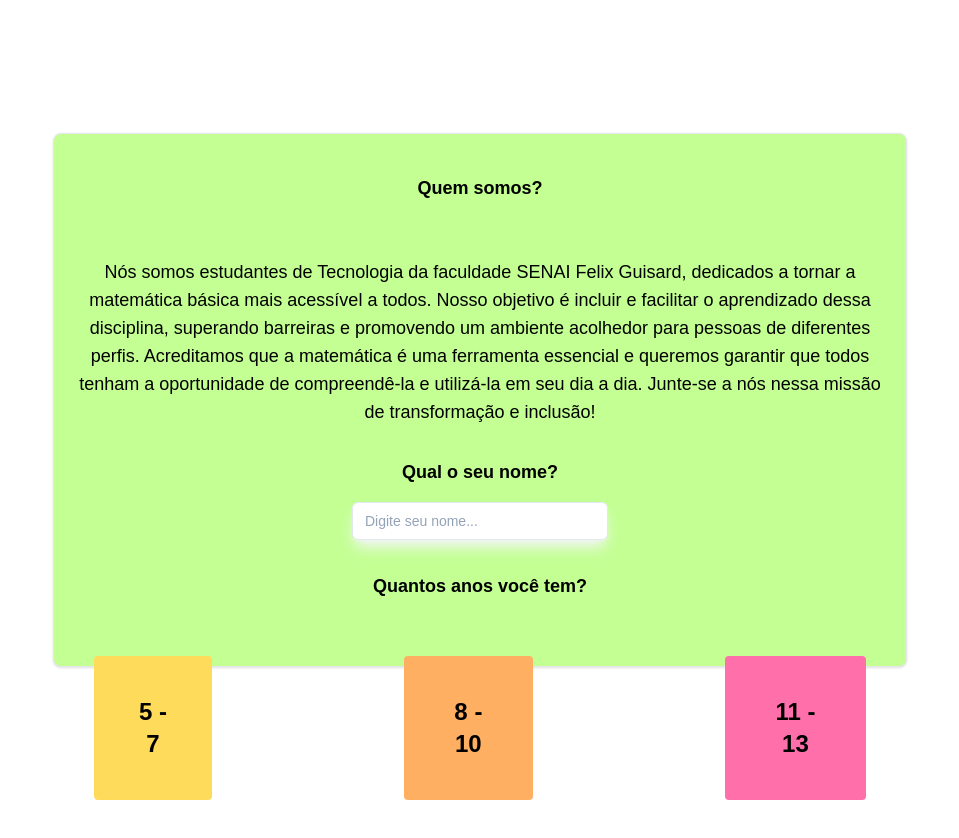
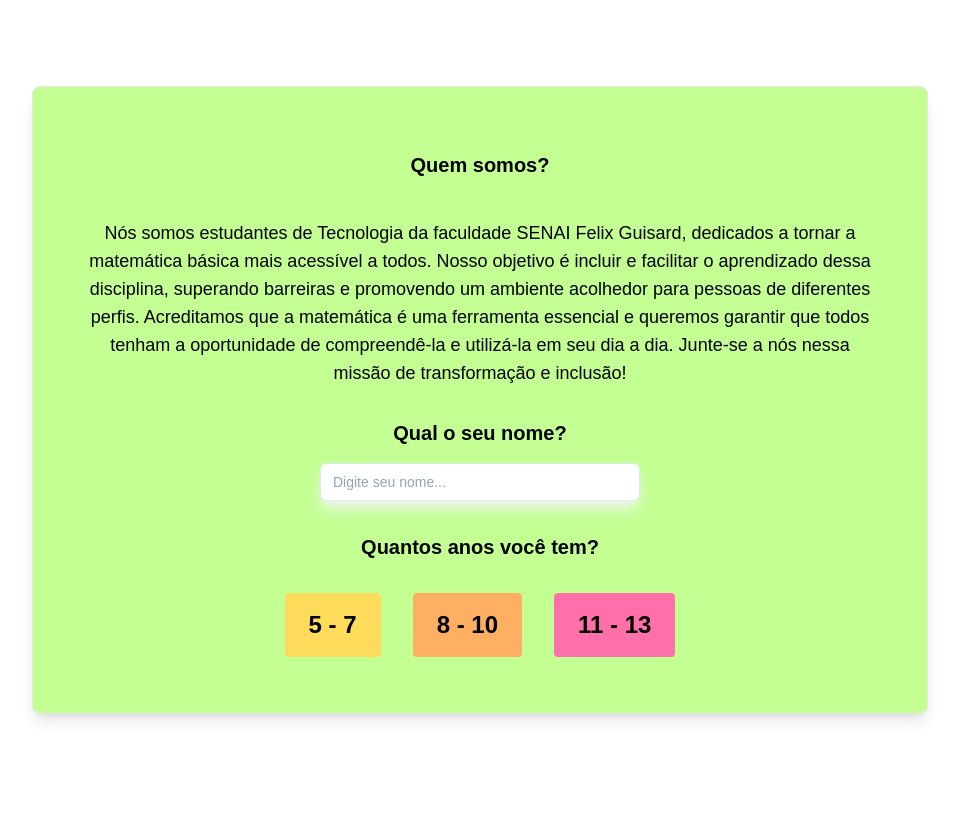
Before and after one commit to Gabriemon/quizzapp, a Next.js app: page / in a window 1280 px wide. Shown: the whole page, without its empty margins (160-1119 px from the left). After the commit the page ends 800 px from the top, so only its background shows below. Built offline with nearby package versions, Linux system fonts and the light colour scheme.

Commit message:
responsividade

```diff
--- a/package.json
+++ b/package.json
@@ -9,9 +9,10 @@
     "lint": "next lint"
   },
   "dependencies": {
+    "next": "14.2.13",
+    "quizzproject": "file:",
     "react": "^18",
-    "react-dom": "^18",
-    "next": "14.2.13"
+    "react-dom": "^18"
   },
   "devDependencies": {
     "postcss": "^8",
--- a/src/app/components/exercicio.js
+++ b/src/app/components/exercicio.js
@@ -1,5 +1,4 @@
 "use client"
-import { Input } from "postcss"
 import React, { useState } from "react"
 
 export default function Inicial({ setCurrentPage, currentState, setCurrentState }) {
@@ -9,27 +8,29 @@ export default function Inicial({ setCurrentPage, currentState, setCurrentState
     const nome = currentState.length > 0 ? currentState[0].name : "Explorador";
 
     const Game = () => {
-        const newState = [...currentState,]
+        const newState = [...currentState]
         setCurrentState(newState)
         setCurrentPage('Jogo')
     }
 
     return (
         <>
-            <div className="flex items-center justify-center h-screen">
-                <div className="size-4/6 bg-customgreen border border-gray-200 rounded-lg shadow dark:border-gray-700">
-                    <h1 className=" flex justify-center p-4 text-black text-lg font-bold">Olá {name}Seja bem vindo ao Quiz de Desafios de Matemática para Crianças de 5 a 7 Anos!</h1>
-                    <p className=" flex justify-center p-4 text-black text-lg font-bold">Olá, pequeno explorador! 🎉 Você está prestes a embarcar em uma aventura incrível no mundo da
-                        matemática! Neste quiz divertido, você encontrará muitos desafios legais que vão fazer você pensar, contar e, principalmente, se divertir!</p>
-                    <p className="flex justify-center p-4 text-black text-lg font-bold">
-                        O que você vai encontrar:</p>
-                    <li className="text-black font-bold pl-8">Contagem Divertida: Prepare-se para contar objetos coloridos, como frutas ou brinquedos. Você vai aprender a contar até 20 e até mais, se quiser!</li>
-                    <br/>
-                    <li className="text-black font-bold pl-8">Problemas de Adição e Subtração: Aqui, você vai resolver pequenas adições e subtrações. Por exemplo, “Se você tem 3 maçãs e ganha mais 2, quantas maçãs você
-                    tem agora?” Vamos lá, é só somar!</li>
-                <div className="flex justify-center p-16">
-                <button onClick={Game} className="bg-custompink font-bold py-10 px-10 mt-0 rounded text-black text-2xl">Vamos começar !</button>
-                </div>
+            <div className="flex items-center justify-center min-h-screen bg-gray-100 p-4">
+                <div className="w-full max-w-4xl bg-customgreen border border-gray-200 rounded-lg shadow-lg p-6">
+                    <h1 className="text-center text-black text-lg md:text-xl lg:text-2xl font-bold">Olá {name}, seja bem-vindo ao Quiz de Desafios de Matemática para Crianças de 5 a 7 Anos!</h1>
+
+                    <p className="text-center text-black text-base md:text-lg lg:text-xl font-bold mt-4">Olá, pequeno explorador! 🎉 Você está prestes a embarcar em uma aventura incrível no mundo da matemática! Neste quiz divertido, você encontrará muitos desafios legais que vão fazer você pensar, contar e, principalmente, se divertir!</p>
+
+                    <p className="text-center text-black text-base md:text-lg lg:text-xl font-bold mt-4">O que você vai encontrar:</p>
+
+                    <ul className="list-inside list-disc pl-6 md:pl-10">
+                        <li className="text-black text-base md:text-lg lg:text-xl font-bold mt-2">Contagem Divertida: Prepare-se para contar objetos coloridos, como frutas ou brinquedos. Você vai aprender a contar até 20 e até mais, se quiser!</li>
+                        <li className="text-black text-base md:text-lg lg:text-xl font-bold mt-2">Problemas de Adição e Subtração: Aqui, você vai resolver pequenas adições e subtrações. Por exemplo, “Se você tem 3 maçãs e ganha mais 2, quantas maçãs você tem agora?” Vamos lá, é só somar!</li>
+                    </ul>
+
+                    <div className="flex justify-center mt-8">
+                        <button onClick={Game} className="bg-custompink font-bold py-4 px-8 rounded text-black text-lg md:text-xl lg:text-2xl hover:bg-pink-400 transition duration-300">Vamos começar!</button>
+                    </div>
                 </div>
             </div>
         </>
--- a/src/app/components/inicial.js
+++ b/src/app/components/inicial.js
@@ -15,31 +15,36 @@ export default function Inicial({ setCurrentPage, currentState, setCurrentState
 
     return (
         <>
-            <div className="flex items-center justify-center h-screen">
-                <div className="size-4/6 bg-customgreen border border-gray-200 rounded-lg shadow dark:border-gray-700">
-                    <h1 className="flex justify-center p-10 text-black text-lg font-bold">Quem somos?</h1>
-                    <p className="text-black text-lg p-4 text-center">Nós somos estudantes de Tecnologia da faculdade SENAI Felix Guisard, dedicados a tornar a matemática básica mais acessível a todos. Nosso objetivo é incluir e facilitar o aprendizado dessa disciplina, superando barreiras e promovendo um ambiente acolhedor para pessoas de diferentes perfis. Acreditamos que a matemática é uma ferramenta essencial e queremos garantir que todos tenham a oportunidade de compreendê-la e utilizá-la em seu dia a dia. Junte-se a nós nessa missão de transformação e inclusão!</p>
-                    <h1 className="flex justify-center p-4 text-black text-lg font-bold">Qual o seu nome?</h1>
+            <div className="flex items-center justify-center h-screen p-4">
+                {/* Aqui ajustamos a largura e mantemos o formato retangular com padding ajustável */}
+                <div className="w-full max-w-4xl bg-customgreen border border-gray-200 rounded-lg shadow-lg p-6 md:p-10 dark:border-gray-700">
+                    <h1 className="flex justify-center p-6 text-black text-lg md:text-xl font-bold">Quem somos?</h1>
+                    <p className="text-black text-base md:text-lg p-4 text-center">
+                        Nós somos estudantes de Tecnologia da faculdade SENAI Felix Guisard, dedicados a tornar a matemática básica mais acessível a todos. Nosso objetivo é incluir e facilitar o aprendizado dessa disciplina, superando barreiras e promovendo um ambiente acolhedor para pessoas de diferentes perfis. Acreditamos que a matemática é uma ferramenta essencial e queremos garantir que todos tenham a oportunidade de compreendê-la e utilizá-la em seu dia a dia. Junte-se a nós nessa missão de transformação e inclusão!
+                    </p>
+                    <h1 className="flex justify-center p-4 text-black text-lg md:text-xl font-bold">Qual o seu nome?</h1>
                     <div className="flex justify-center pb-4">
                         <input
                             type="text"
                             placeholder="Digite seu nome..."
                             value={name}
                             onChange={handleNameChange}
-                            className="w-64 bg-white placeholder:text-slate-400 text-slate-700 text-sm border border-slate-200 rounded-md px-3 py-2 transition duration-300 ease focus:outline-none focus:border-slate-500 hover:border-slate-300 shadow-lg shadow-gray-100 ring-4 ring-transparent focus:ring-slate-100"
+                            className="w-full max-w-xs bg-white placeholder:text-slate-400 text-slate-700 text-sm border border-slate-200 rounded-md px-3 py-2 transition duration-300 ease focus:outline-none focus:border-slate-500 hover:border-slate-300 shadow-lg shadow-gray-100 ring-4 ring-transparent focus:ring-slate-100"
                         />
                     </div>
-                    <h1 className="flex justify-center p-4 text-black text-lg font-bold">Quantos anos você tem?</h1>
-                    <div className="flex justify-center p-10">
-                        <div className="pr-48">
-                            <button onClick={handleAgeClick} className="bg-customyellow font-bold py-10 px-10 rounded text-black text-2xl">5 - 7</button>
-                        </div>
-                        <div className="pr-48">
-                            <button onClick={handleAgeClick} className="bg-customsalmon font-bold py-10 px-10 mt-0 rounded text-black text-2xl">8 - 10</button>
-                        </div>
-                        <div>
-                            <button onClick={handleAgeClick} className="bg-custompink font-bold py-10 px-10 mt-0 rounded text-black text-2xl">11 - 13</button>
-                        </div>
+                    <h1 className="flex justify-center p-4 text-black text-lg md:text-xl font-bold">Quantos anos você tem?</h1>
+
+                    {/* Ajuste responsivo nos botões */}
+                    <div className="flex flex-col md:flex-row justify-center space-y-4 md:space-y-0 md:space-x-8 p-4">
+                        <button onClick={handleAgeClick} className="bg-customyellow font-bold py-4 px-6 rounded text-black text-lg md:text-2xl w-full md:w-auto">
+                            5 - 7
+                        </button>
+                        <button onClick={handleAgeClick} className="bg-customsalmon font-bold py-4 px-6 rounded text-black text-lg md:text-2xl w-full md:w-auto">
+                            8 - 10
+                        </button>
+                        <button onClick={handleAgeClick} className="bg-custompink font-bold py-4 px-6 rounded text-black text-lg md:text-2xl w-full md:w-auto">
+                            11 - 13
+                        </button>
                     </div>
                 </div>
             </div>
--- a/src/app/components/jogo.js
+++ b/src/app/components/jogo.js
@@ -51,7 +51,9 @@ export default function Home({ setCurrentPage, currentState, setCurrentState })
   }, []);
 
   return (
+
     <div className="flex flex-col items-center justify-center h-screen bg-gray-100">
+    <div className="w-full max-w-4xl bg-customgreen border border-gray-200 rounded-lg shadow-lg p-6 md:p-10 dark:border-gray-700">
       <h1 className="text-2xl font-bold mb-6 text-black">Jogo de Correspondência!</h1>
       <p className="mb-4 text-black">Quantas estrelas você está vendo?</p>
       <div className="flex mb-4">
@@ -86,5 +88,6 @@ export default function Home({ setCurrentPage, currentState, setCurrentState })
         Continuar
       </button>
     </div>
+    </div>
   );
 }
```
Also changed, not shown: 1 other file (tests, documents, lock files or other folders).
